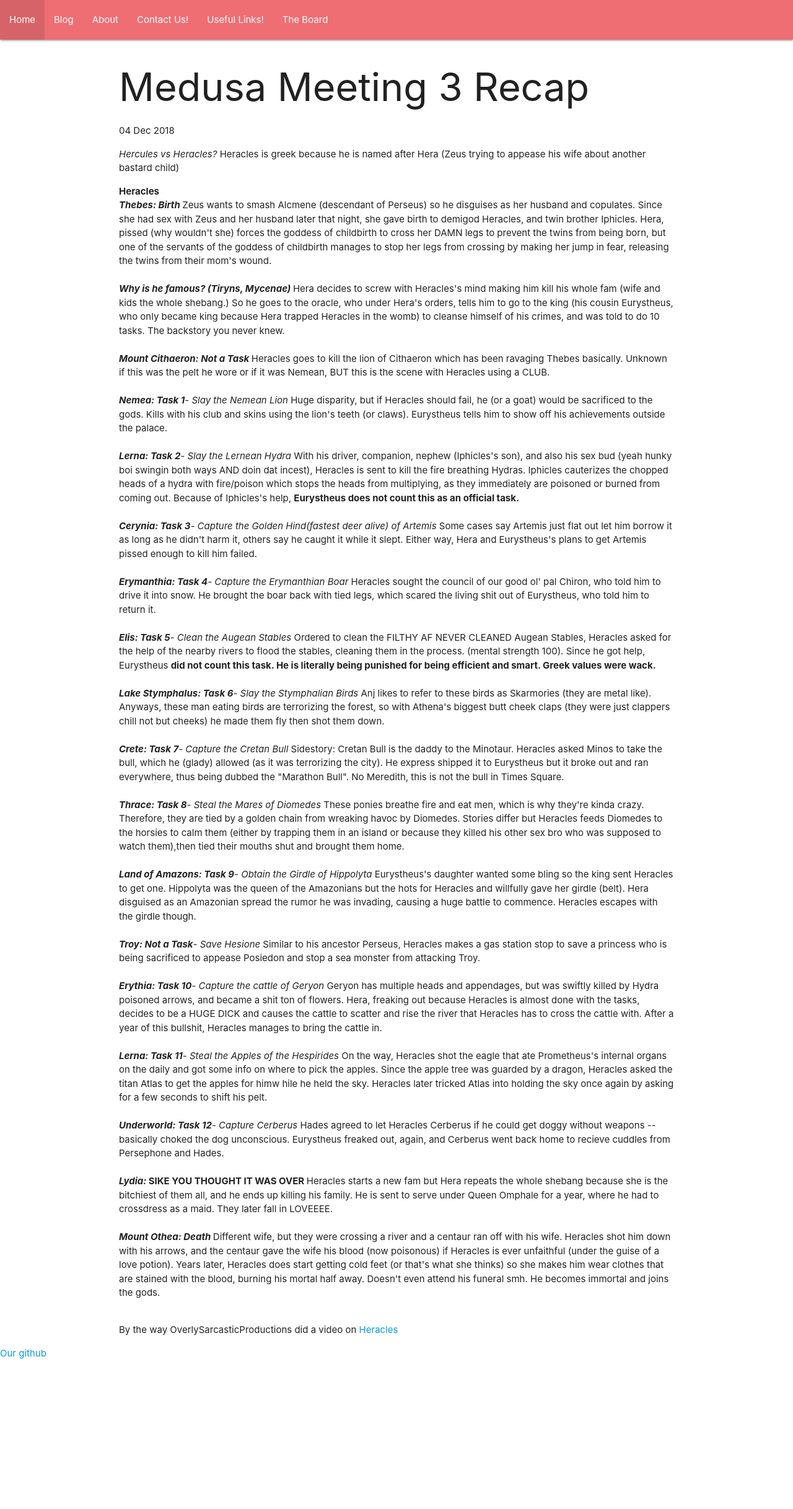
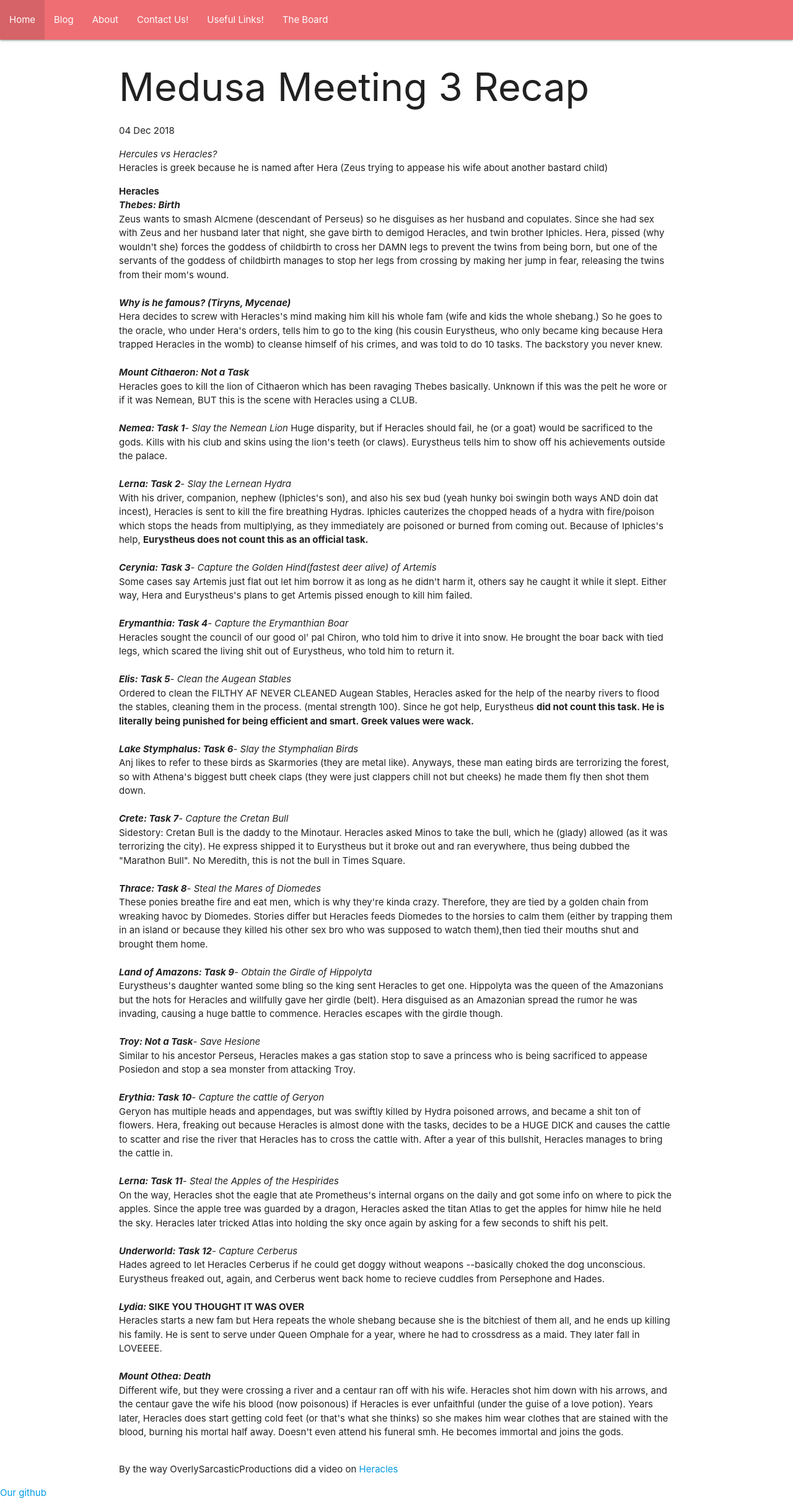
Before and after one commit to stuyCLC/stuyCLC.github.io, a Jekyll site: the page built from _posts/2018-12-4-Medusa-Meeting#3-recap.md, in a window 1280 px wide. Shown: the whole page at 62% size. Built offline with Jekyll 4.4.1, drawn with Linux system fonts in a browser that asks for light colours; before the commit the page ends 2210 px from its top, so only the background shows below that.

Commit message:
Update 2018-12-4-Medusa-Meeting#3-recap.md

```diff
--- a/_posts/2018-12-4-Medusa-Meeting#3-recap.md
+++ b/_posts/2018-12-4-Medusa-Meeting#3-recap.md
@@ -3,26 +3,26 @@ layout: posts
 title: Medusa Meeting 3 Recap
 ---
 <div class="blurb">
-<p> <i> Hercules vs Heracles? </i> Heracles is greek because he is named after Hera (Zeus trying to appease his wife about another bastard child)
+<p> <i> Hercules vs Heracles? </i><br> Heracles is greek because he is named after Hera (Zeus trying to appease his wife about another bastard child)
     <ul> <b> Heracles </b>
-    <li> <i> <b>Thebes: Birth </b> </i> Zeus wants to smash Alcmene (descendant of Perseus) so he disguises as her husband and copulates. Since she had sex with Zeus and her husband later that night, she gave birth to demigod Heracles, and twin brother Iphicles. Hera, pissed (why wouldn't she) forces the goddess of childbirth to cross her DAMN legs to prevent the twins from being born, but one of the servants of the goddess of childbirth manages to stop her legs from crossing by making her jump in fear, releasing the twins from their mom's wound. </li>
-   <br> <b> <i> Why is he famous? (Tiryns, Mycenae) </i></b> Hera decides to screw with Heracles's mind making him kill his whole fam (wife and kids the whole shebang.) So he goes to the oracle, who under Hera's orders, tells him to go to the king (his cousin Eurystheus, who only became king because Hera trapped Heracles in the womb) to cleanse himself of his crimes, and was told to do 10 tasks. The backstory you never knew. <br>
-    <br><li> <i> <b> Mount Cithaeron: Not a Task </b> </i> Heracles goes to kill the lion of Cithaeron which has been ravaging Thebes basically. Unknown if this was the pelt he wore or if it was Nemean, BUT this is the scene with Heracles using a CLUB. </li>
+    <li> <i> <b>Thebes: Birth </b> </i><br> Zeus wants to smash Alcmene (descendant of Perseus) so he disguises as her husband and copulates. Since she had sex with Zeus and her husband later that night, she gave birth to demigod Heracles, and twin brother Iphicles. Hera, pissed (why wouldn't she) forces the goddess of childbirth to cross her DAMN legs to prevent the twins from being born, but one of the servants of the goddess of childbirth manages to stop her legs from crossing by making her jump in fear, releasing the twins from their mom's wound. </li>
+   <br> <b> <i> Why is he famous? (Tiryns, Mycenae) </i></b><br> Hera decides to screw with Heracles's mind making him kill his whole fam (wife and kids the whole shebang.) So he goes to the oracle, who under Hera's orders, tells him to go to the king (his cousin Eurystheus, who only became king because Hera trapped Heracles in the womb) to cleanse himself of his crimes, and was told to do 10 tasks. The backstory you never knew. <br>
+    <br><li> <i> <b> Mount Cithaeron: Not a Task </b> </i><br> Heracles goes to kill the lion of Cithaeron which has been ravaging Thebes basically. Unknown if this was the pelt he wore or if it was Nemean, BUT this is the scene with Heracles using a CLUB. </li>
     <br><li> <i><b> Nemea: Task 1</b>- Slay the Nemean Lion </i> Huge disparity, but if Heracles should fail, he (or a goat) would be sacrificed to the gods. Kills with his club and skins using the lion's teeth (or claws). Eurystheus tells him to show off his achievements outside the palace. </li>
-    <br><li> <i> <b>Lerna: Task 2</b>- Slay the Lernean Hydra </i> With his driver, companion, nephew (Iphicles's son), and also his sex bud (yeah hunky boi swingin both ways AND doin dat incest), Heracles is sent to kill the fire breathing Hydras. Iphicles cauterizes the chopped heads of a hydra with fire/poison which stops the heads from multiplying, as they immediately are poisoned or burned from coming out. Because of Iphicles's help, <b> Eurystheus does not count this as an official task. </b> </li>
-    <br><li> <i><b> Cerynia: Task 3</b>- Capture the Golden Hind(fastest deer alive) of Artemis </i> Some cases say Artemis just flat out let him borrow it as long as he didn't harm it, others say he caught it while it slept. Either way, Hera and Eurystheus's plans to get Artemis pissed enough to kill him failed. </li>
-    <br><li> <i> <b>Erymanthia: Task 4</b>- Capture the Erymanthian Boar </i> Heracles sought the council of our good ol' pal Chiron, who told him to drive it into snow. He brought the boar back with tied legs, which scared the living shit out of Eurystheus, who told him to return it. </li>
-    <br><li> <i> <b>Elis: Task 5</b>- Clean the Augean Stables </i> Ordered to clean the FILTHY AF NEVER CLEANED Augean Stables, Heracles asked for the help of the nearby rivers to flood the stables, cleaning them in the process. (mental strength 100). Since he got help, Eurystheus <b> did not count this task. He is literally being punished for being efficient and smart. Greek values were wack. </b> </li>
-    <br><li> <i> <b>Lake Stymphalus: Task 6</b>- Slay the Stymphalian Birds </i> Anj likes to refer to these birds as Skarmories (they are metal like). Anyways, these man eating birds are terrorizing the forest, so with Athena's biggest butt cheek claps (they were just clappers chill not but cheeks) he made them fly then shot them down. </li>
-    <br><li> <i> <b>Crete: Task 7</b>- Capture the Cretan Bull </i> Sidestory: Cretan Bull is the daddy to the Minotaur. Heracles asked Minos to take the bull, which he (glady) allowed (as it was terrorizing the city). He express shipped it to Eurystheus but it broke out and ran everywhere, thus being dubbed the "Marathon Bull". No Meredith, this is not the bull in Times Square. </li>
-    <br><li> <i><b> Thrace: Task 8</b>- Steal the Mares of Diomedes </i> These ponies breathe fire and eat men, which is why they're kinda crazy. Therefore, they are tied by a golden chain from wreaking havoc by Diomedes. Stories differ but Heracles feeds Diomedes to the horsies to calm them (either by trapping them in an island or because they killed his other sex bro who was supposed to watch them),then tied their mouths shut and brought them home. </li>
-    <br><li> <i><b> Land of Amazons: Task 9</b>- Obtain the Girdle of Hippolyta </i> Eurystheus's daughter wanted some bling so the king sent Heracles to get one. Hippolyta was the queen of the Amazonians but the hots for Heracles and willfully gave her girdle (belt). Hera disguised as an Amazonian spread the rumor he was invading, causing a huge battle to commence. Heracles escapes with the girdle though. </li>
-    <br><li> <i><b> Troy: Not a Task</b>- Save Hesione </i> Similar to his ancestor Perseus, Heracles makes a gas station stop to save a princess who is being sacrificed to appease Posiedon and stop a sea monster from attacking Troy. </li>
-    <br><li> <i><b> Erythia: Task 10</b>- Capture the cattle of Geryon </i> Geryon has multiple heads and appendages, but was swiftly killed by Hydra poisoned arrows, and became a shit ton of flowers. Hera, freaking out because Heracles is almost done with the tasks, decides to be a HUGE DICK and causes the cattle to scatter and rise the river that Heracles has to cross the cattle with. After a year of this bullshit, Heracles manages to bring the cattle in. </li>
-    <br><li> <i><b> Lerna: Task 11</b>- Steal the Apples of the Hespirides </i> On the way, Heracles shot the eagle that ate Prometheus's internal organs on the daily and got some info on where to pick the apples. Since the apple tree was guarded by a dragon, Heracles asked the titan Atlas to get the apples for himw hile he held the sky. Heracles later tricked Atlas into holding the sky once again by asking for a few seconds to shift his pelt. </li>
-    <br><li> <i><b> Underworld: Task 12</b>- Capture Cerberus </i> Hades agreed to let Heracles Cerberus if he could get doggy without weapons --basically choked the dog unconscious. Eurystheus freaked out, again, and Cerberus went back home to recieve cuddles from Persephone and Hades. </li>
-        <br><li> <b> <i> Lydia: </i> SIKE YOU THOUGHT IT WAS OVER </b> Heracles starts a new fam but Hera repeats the whole shebang because she is the bitchiest of them all, and he ends up killing his family. He is sent to serve under Queen Omphale for a year, where he had to crossdress as a maid. They later fall in LOVEEEE. </li>
-    <br><li> <i><b> Mount Othea: Death </b> </i> Different wife, but they were crossing a river and a centaur ran off with his wife. Heracles shot him down with his arrows, and the centaur gave the wife his blood (now poisonous) if Heracles is ever unfaithful (under the guise of a love potion). Years later, Heracles does start getting cold feet (or that's what she thinks) so she makes him wear clothes that are stained with the blood, burning his mortal half away. Doesn't even attend his funeral smh. He becomes immortal and joins the gods. </li>
+    <br><li> <i> <b>Lerna: Task 2</b>- Slay the Lernean Hydra </i><br> With his driver, companion, nephew (Iphicles's son), and also his sex bud (yeah hunky boi swingin both ways AND doin dat incest), Heracles is sent to kill the fire breathing Hydras. Iphicles cauterizes the chopped heads of a hydra with fire/poison which stops the heads from multiplying, as they immediately are poisoned or burned from coming out. Because of Iphicles's help, <b> Eurystheus does not count this as an official task. </b> </li>
+    <br><li> <i><b> Cerynia: Task 3</b>- Capture the Golden Hind(fastest deer alive) of Artemis </i><br> Some cases say Artemis just flat out let him borrow it as long as he didn't harm it, others say he caught it while it slept. Either way, Hera and Eurystheus's plans to get Artemis pissed enough to kill him failed. </li>
+    <br><li> <i> <b>Erymanthia: Task 4</b>- Capture the Erymanthian Boar </i><br> Heracles sought the council of our good ol' pal Chiron, who told him to drive it into snow. He brought the boar back with tied legs, which scared the living shit out of Eurystheus, who told him to return it. </li>
+    <br><li> <i> <b>Elis: Task 5</b>- Clean the Augean Stables </i><br> Ordered to clean the FILTHY AF NEVER CLEANED Augean Stables, Heracles asked for the help of the nearby rivers to flood the stables, cleaning them in the process. (mental strength 100). Since he got help, Eurystheus <b> did not count this task. He is literally being punished for being efficient and smart. Greek values were wack. </b> </li>
+    <br><li> <i> <b>Lake Stymphalus: Task 6</b>- Slay the Stymphalian Birds </i><br> Anj likes to refer to these birds as Skarmories (they are metal like). Anyways, these man eating birds are terrorizing the forest, so with Athena's biggest butt cheek claps (they were just clappers chill not but cheeks) he made them fly then shot them down. </li>
+    <br><li> <i> <b>Crete: Task 7</b>- Capture the Cretan Bull </i><br> Sidestory: Cretan Bull is the daddy to the Minotaur. Heracles asked Minos to take the bull, which he (glady) allowed (as it was terrorizing the city). He express shipped it to Eurystheus but it broke out and ran everywhere, thus being dubbed the "Marathon Bull". No Meredith, this is not the bull in Times Square. </li>
+    <br><li> <i><b> Thrace: Task 8</b>- Steal the Mares of Diomedes </i><br> These ponies breathe fire and eat men, which is why they're kinda crazy. Therefore, they are tied by a golden chain from wreaking havoc by Diomedes. Stories differ but Heracles feeds Diomedes to the horsies to calm them (either by trapping them in an island or because they killed his other sex bro who was supposed to watch them),then tied their mouths shut and brought them home. </li>
+    <br><li> <i><b> Land of Amazons: Task 9</b>- Obtain the Girdle of Hippolyta </i><br> Eurystheus's daughter wanted some bling so the king sent Heracles to get one. Hippolyta was the queen of the Amazonians but the hots for Heracles and willfully gave her girdle (belt). Hera disguised as an Amazonian spread the rumor he was invading, causing a huge battle to commence. Heracles escapes with the girdle though. </li>
+    <br><li> <i><b> Troy: Not a Task</b>- Save Hesione </i><br> Similar to his ancestor Perseus, Heracles makes a gas station stop to save a princess who is being sacrificed to appease Posiedon and stop a sea monster from attacking Troy. </li>
+    <br><li> <i><b> Erythia: Task 10</b>- Capture the cattle of Geryon </i><br> Geryon has multiple heads and appendages, but was swiftly killed by Hydra poisoned arrows, and became a shit ton of flowers. Hera, freaking out because Heracles is almost done with the tasks, decides to be a HUGE DICK and causes the cattle to scatter and rise the river that Heracles has to cross the cattle with. After a year of this bullshit, Heracles manages to bring the cattle in. </li>
+    <br><li> <i><b> Lerna: Task 11</b>- Steal the Apples of the Hespirides </i><br> On the way, Heracles shot the eagle that ate Prometheus's internal organs on the daily and got some info on where to pick the apples. Since the apple tree was guarded by a dragon, Heracles asked the titan Atlas to get the apples for himw hile he held the sky. Heracles later tricked Atlas into holding the sky once again by asking for a few seconds to shift his pelt. </li>
+    <br><li> <i><b> Underworld: Task 12</b>- Capture Cerberus </i><br> Hades agreed to let Heracles Cerberus if he could get doggy without weapons --basically choked the dog unconscious. Eurystheus freaked out, again, and Cerberus went back home to recieve cuddles from Persephone and Hades. </li>
+        <br><li> <b> <i> Lydia: </i> SIKE YOU THOUGHT IT WAS OVER </b><br> Heracles starts a new fam but Hera repeats the whole shebang because she is the bitchiest of them all, and he ends up killing his family. He is sent to serve under Queen Omphale for a year, where he had to crossdress as a maid. They later fall in LOVEEEE. </li>
+    <br><li> <i><b> Mount Othea: Death </b> </i><br> Different wife, but they were crossing a river and a centaur ran off with his wife. Heracles shot him down with his arrows, and the centaur gave the wife his blood (now poisonous) if Heracles is ever unfaithful (under the guise of a love potion). Years later, Heracles does start getting cold feet (or that's what she thinks) so she makes him wear clothes that are stained with the blood, burning his mortal half away. Doesn't even attend his funeral smh. He becomes immortal and joins the gods. </li>
     </ul>
     <br>
     By the way OverlySarcasticProductions did a video on <a href = "https://www.youtube.com/watch?v=M16jOVC5kpA&ab_channel=OverlySarcasticProductions"> Heracles </a>
```
